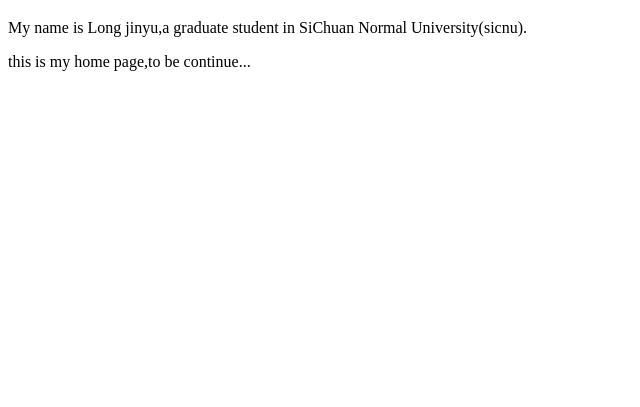
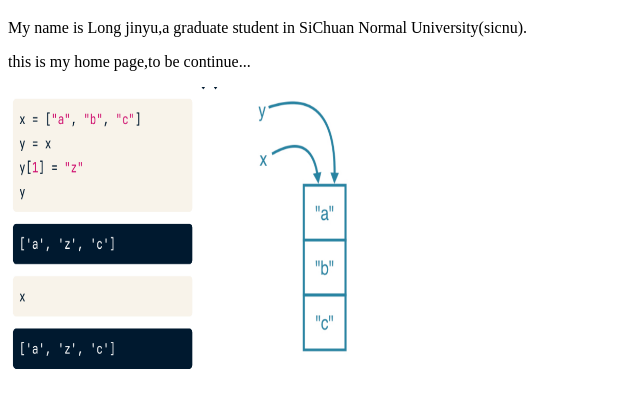
Before and after one commit to sicnu-long/sicnu-long.github.io, a plain HTML site: page index.html in a window 1280 px wide. Shown: the part 61-468 px from the top of the page, without its empty margins (0-640 px from the left). Drawn offline with Linux system fonts and the light colour scheme.

Commit message:
picture test

```diff
--- a/index.html
+++ b/index.html
@@ -4,5 +4,6 @@
 <h1>Hello World</h1>
 <p>My name is Long jinyu,a graduate student in SiChuan Normal University(sicnu).</p>
 <p>this is my home page,to be continue...</p>
+<img src="./picture3.png" width=350 height=300><br>
 </body>
 </html>
```
Also changed, not shown: picture3.png (added).
